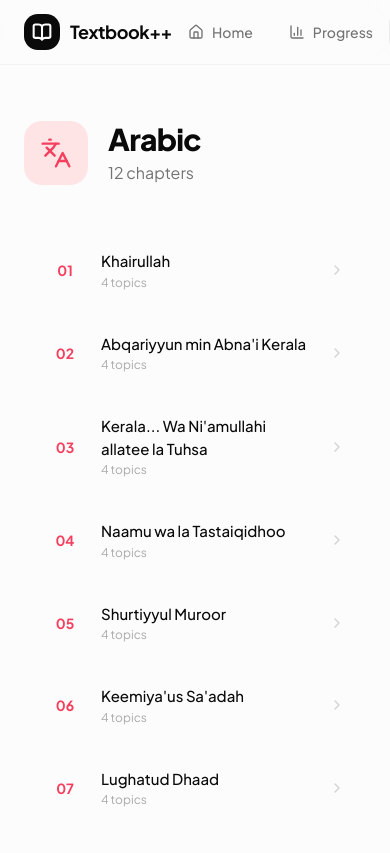
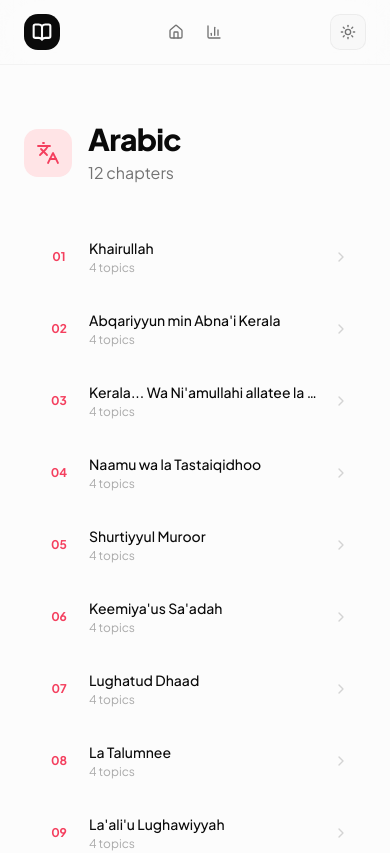
Before and after one commit to saabithe/textbook-plus, a Next.js app in the folder textbook-plus/: page /subjects/arabic in a window 390 px wide. Shown: the top 853 px of the page. Built offline with nearby package versions, Linux system fonts and the light colour scheme.

Commit message:
Viewport fixes for all screen sizes + save PWA task to Pending/0001

```diff
--- a/textbook-plus/src/app/page.tsx
+++ b/textbook-plus/src/app/page.tsx
@@ -13,7 +13,7 @@ export default function HomePage() {
             <h1 className="text-4xl font-extrabold tracking-tight text-foreground sm:text-5xl">
               Choose a subject
             </h1>
-            <p className="mt-3 text-lg text-muted-foreground">
+            <p className="mt-3 text-base text-muted-foreground sm:text-lg">
               Pick up where you left off, or start something new.
             </p>
           </div>
--- a/textbook-plus/src/app/subjects/[subject]/page.tsx
+++ b/textbook-plus/src/app/subjects/[subject]/page.tsx
@@ -35,13 +35,13 @@ export default async function SubjectPage({ params }: Props) {
       <main className="flex-1">
         <section className="mx-auto max-w-4xl px-6 py-14">
           {/* Subject header */}
-          <div className="mb-12 flex items-center gap-5">
+          <div className="mb-10 flex items-center gap-4 sm:mb-12 sm:gap-5">
             <div
-              className="flex h-16 w-16 items-center justify-center rounded-2xl"
+              className="flex h-12 w-12 items-center justify-center rounded-xl sm:h-16 sm:w-16 sm:rounded-2xl"
               style={{ backgroundColor: subject.colorLight }}
             >
               <Icon
-                className="h-8 w-8"
+                className="h-6 w-6 sm:h-8 sm:w-8"
                 style={{ color: subject.color }}
                 strokeWidth={1.8}
               />
--- a/textbook-plus/src/components/layout/Navbar.tsx
+++ b/textbook-plus/src/components/layout/Navbar.tsx
@@ -21,13 +21,13 @@ export function Navbar() {
           <div className="flex h-9 w-9 items-center justify-center rounded-xl bg-foreground transition-transform duration-200 group-hover:scale-105">
             <BookOpen className="h-5 w-5 text-background" strokeWidth={2.5} />
           </div>
-          <span className="text-lg font-bold tracking-tight">
+          <span className="text-lg font-bold tracking-tight hidden sm:inline">
             Textbook++
           </span>
         </Link>
 
         {/* Nav Links — Center */}
-        <nav className="flex items-center gap-1">
+        <nav className="flex items-center gap-0.5 sm:gap-1">
           {navLinks.map((link) => {
             const isActive =
               link.href === "/"
@@ -39,14 +39,14 @@ export function Navbar() {
                 key={link.href}
                 href={link.href}
                 className={cn(
-                  "flex items-center gap-2 rounded-lg px-4 py-2 text-sm font-medium transition-colors duration-150",
+                  "flex items-center gap-1.5 rounded-lg px-2.5 py-2 text-sm font-medium transition-colors duration-150 sm:gap-2 sm:px-4",
                   isActive
                     ? "bg-muted text-foreground"
                     : "text-muted-foreground hover:bg-muted/50 hover:text-foreground"
                 )}
               >
                 <Icon className="h-4 w-4" />
-                {link.label}
+                <span className="hidden sm:inline">{link.label}</span>
               </Link>
             );
           })}
--- a/textbook-plus/src/components/subject/ChapterList.tsx
+++ b/textbook-plus/src/components/subject/ChapterList.tsx
@@ -18,11 +18,11 @@ export function ChapterList({ subjectSlug, subjectColor }: ChapterListProps) {
         <Link
           key={chapter.id}
           href={`/chapter/${chapter.slug}`}
-          className="group flex items-center gap-4 rounded-xl border border-transparent px-5 py-4 transition-all duration-200 hover:border-border/60 hover:bg-card hover:shadow-sm"
+          className="group flex items-center gap-3 rounded-xl border border-transparent px-4 py-3 transition-all duration-200 hover:border-border/60 hover:bg-card hover:shadow-sm sm:gap-4 sm:px-5 sm:py-4"
         >
           {/* Chapter number */}
           <span
-            className="flex h-10 min-w-10 items-center justify-center rounded-lg text-sm font-bold"
+            className="flex h-9 min-w-9 items-center justify-center rounded-lg text-xs font-bold sm:h-10 sm:min-w-10 sm:text-sm"
             style={{
               backgroundColor: subjectColor + "15",
               color: subjectColor,
@@ -32,8 +32,8 @@ export function ChapterList({ subjectSlug, subjectColor }: ChapterListProps) {
           </span>
 
           {/* Title + topic count */}
-          <div className="flex flex-1 flex-col gap-0.5">
-            <span className="text-[15px] font-medium text-foreground transition-colors group-hover:text-[var(--hover-color)]"
+          <div className="flex min-w-0 flex-1 flex-col gap-0.5">
+            <span className="truncate text-sm font-medium text-foreground transition-colors group-hover:text-[var(--hover-color)] sm:text-[15px]"
               style={{ "--hover-color": subjectColor } as React.CSSProperties}
             >
               {chapter.title}
@@ -45,7 +45,7 @@ export function ChapterList({ subjectSlug, subjectColor }: ChapterListProps) {
 
           {/* Chevron */}
           <ChevronRight
-            className="h-4 w-4 text-muted-foreground/30 transition-all duration-200 group-hover:translate-x-0.5 group-hover:text-muted-foreground/70"
+            className="h-4 w-4 shrink-0 text-muted-foreground/30 transition-all duration-200 group-hover:translate-x-0.5 group-hover:text-muted-foreground/70"
           />
         </Link>
       ))}
--- a/textbook-plus/src/components/subject/SubjectCard.tsx
+++ b/textbook-plus/src/components/subject/SubjectCard.tsx
@@ -13,7 +13,7 @@ export function SubjectCard({ subject }: SubjectCardProps) {
     <Link
       href={`/subjects/${subject.slug}`}
       className={cn(
-        "group flex flex-col items-start gap-5 rounded-2xl border border-border/60 bg-card p-7",
+        "group flex flex-col items-start gap-4 rounded-2xl border border-border/60 bg-card p-5 sm:gap-5 sm:p-7",
         "transition-all duration-300 ease-out",
         "hover:-translate-y-1 hover:shadow-[0_8px_30px_-12px_var(--card-shadow)]",
         "hover:border-[var(--card-border)]"
@@ -27,7 +27,7 @@ export function SubjectCard({ subject }: SubjectCardProps) {
     >
       {/* Icon */}
       <div
-        className="flex h-14 w-14 items-center justify-center rounded-2xl transition-all duration-300 group-hover:scale-110"
+        className="flex h-12 w-12 items-center justify-center rounded-xl transition-all duration-300 group-hover:scale-110 sm:h-14 sm:w-14 sm:rounded-2xl"
         style={{ backgroundColor: subject.colorLight }}
       >
         <Icon
```
Also changed, not shown: textbook-plus/public/icon.svg (added), 1 other file (tests, documents, lock files or other folders).
